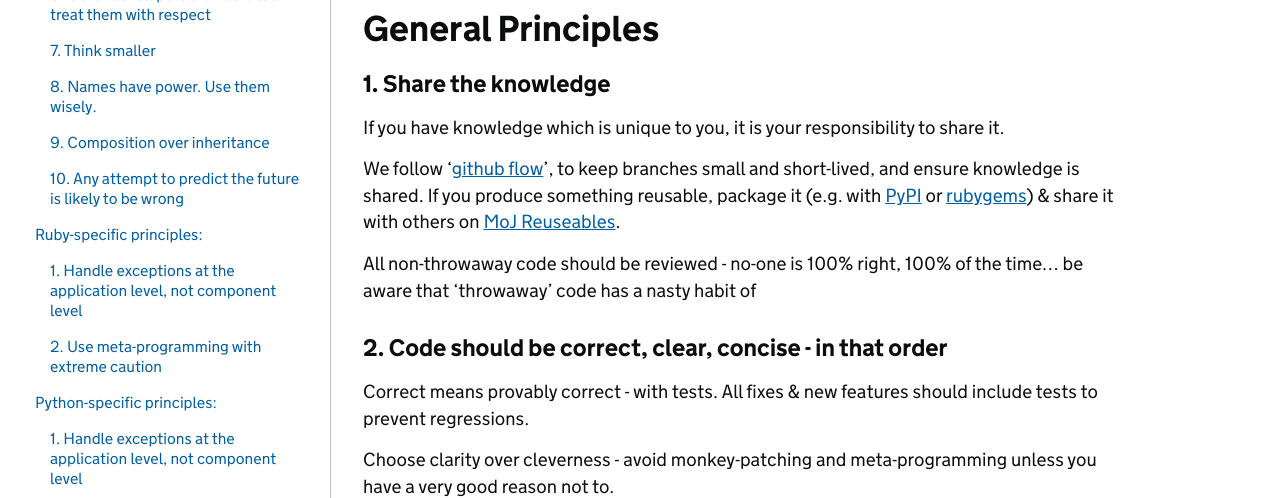
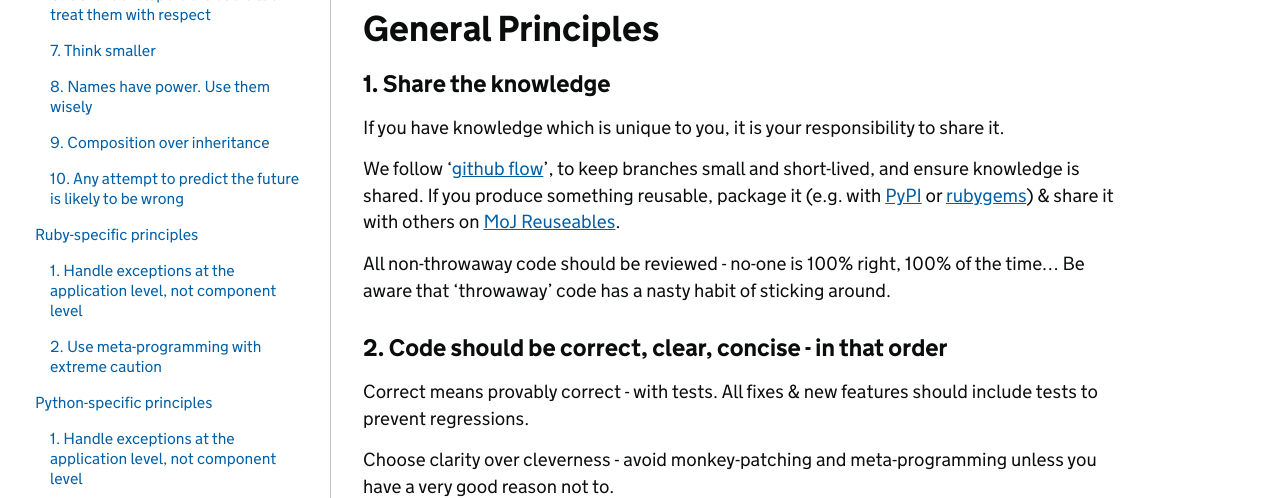
Before and after one commit to ministryofjustice/technical-guidance, a Jekyll site: the page built from principles/development-principles.md, in a window 1280 px wide. Shown: the part 425-923 px from the top of the page. Built offline with Jekyll 4.4.1, drawn with Linux system fonts in a browser that asks for light colours; our own code applies the rules of GitHub Pages for plain Markdown files; some of the changed text lies outside the part shown.

```diff
--- a/principles/development-principles.md
+++ b/principles/development-principles.md
@@ -14,7 +14,6 @@ expect to be challenged if you go your own way. The principles are to guide futu
 and current development - use your judgement, but in general only rewrite existing
 code if you really have to.
 
-
 ## General Principles
 
 ### 1. Share the knowledge
@@ -24,7 +23,7 @@ If you have knowledge which is unique to you, it is your responsibility to share
 We follow '[github flow](https://guides.github.com/introduction/flow/)', to keep branches small and short-lived, and ensure knowledge is shared.
 If you produce something reusable, package it (e.g. with [PyPI](https://pypi.org) or [rubygems](https://rubygems.org)) & share it with others on [MoJ Reuseables]( https://github.com/ministryofjustice/moj-reusables).
 
-All non-throwaway code should be reviewed - no-one is 100% right, 100% of the time… be aware that ‘throwaway’ code has a nasty habit of
+All non-throwaway code should be reviewed - no-one is 100% right, 100% of the time... Be aware that 'throwaway' code has a nasty habit of sticking around.
 
 ### 2. Code should be correct, clear, concise - in that order
 
@@ -32,55 +31,54 @@ Correct means provably correct - with tests. All fixes & new features should inc
 
 Choose clarity over cleverness - avoid monkey-patching and meta-programming unless you have a very good reason not to.
 
-Don’t Repeat Yourself - The '[Rule of Three](https://en.wikipedia.org/wiki/Rule_of_three_(computer_programming))' is a good approach to managing duplication. Less code is usually better - but not at the expense of clarity.
+Don't Repeat Yourself - The '[Rule of Three](https://en.wikipedia.org/wiki/Rule_of_three_(computer_programming))' is a good approach to managing duplication. Less code is usually better - but not at the expense of clarity.
 
 ### 3. Optimize for change
 
-Don’t try to solve every conceivable problem up-front, instead focus on making your code easy to change when needed.
+Don't try to solve every conceivable problem up-front, instead focus on making your code easy to change when needed.
 
-Don’t prematurely optimize - choose clarity over performance, unless there is a serious performance issue that needs to be addressed.
+Don't prematurely optimize - choose clarity over performance, unless there is a serious performance issue that needs to be addressed.
 
-### 4. Something simple which exists is better than a perfect solution which doesn’t exist yet
+### 4. Something simple which exists is better than a perfect solution which doesn't exist yet
 
 We learn best from putting real things in front of real users, not trying to achieve perfection in isolation.
-There is no substitute for a real user clicking through a user journey in a real application. Get it done, get
-it in front of people, and learn early.
+There is no substitute for a real user clicking through a user journey in a real application. Get it done, get it in front of people, and learn early.
 
-Don’t over-engineer. Follow the principle of Least Surprise. Choose process
+Don't over-engineer. Follow the principle of Least Surprise. Choose process
 concurrency over threading & let the O/S handle it, unless there is good reason.
-When you do use threading, use language abstractions to help. Don’t roll your
+When you do use threading, use language abstractions to help. Don't roll your
 own crypto. Handle exceptions at the app level, no lower, etc.
 
 ### 5. Everything fails, all of the time.
 
 Accept this and [code defensively](https://en.wikipedia.org/wiki/Defensive_programming) when calling other services.
 
-Every HTTP call could error or hang - handle failures appropriately and fail fast. Don’t let long-running external
+Every HTTP call could error or hang - handle failures appropriately and fail fast. Don't let long-running external
 calls impact your user experience.
 
 ### 6. Other developers are users too - treat them with respect
 
 If you have to explain how your code works, then your code is not clear enough.
-Comments are for explaining <strong>why</strong> something is needed, not how it works.
+Comments are for explaining **why** something is needed, not how it works.
 
 Commit messages should follow [GDS guidance](https://github.com/alphagov/styleguides/blob/master/git.md)
-No-one cares how clever you are - it’s far more important to work well with your team.
+No-one cares how clever you are - it's far more important to work well with your team.
 
 APIs are interfaces too - Like any other interface, APIs need designing and iterating for usability.
 
-Don’t pollute the global namespace.
+Don't pollute the global namespace.
 
 ### 7. Think smaller
 
 Stick to the Single Responsibility Principle - keep view templates, controllers and model classes as simple
 as possible. Keep methods short. Concepts and patterns which may help with this: Null Object pattern,
-Facade pattern, Form Objects, Sandi Metz’s '[Rules for Developers](https://robots.thoughtbot.com/sandi-metz-rules-for-developers)'.
+Facade pattern, Form Objects, Sandi Metz's '[Rules for Developers](https://robots.thoughtbot.com/sandi-metz-rules-for-developers)'.
 
 A solution composed of many small simple things is usually better than one big complex thing.
 
-### 8. Names have power. Use them wisely.
+### 8. Names have power. Use them wisely
 
-Don’t be cute or jokey when naming things. Names convey meaning - well-named functions & variables can
+Don't be cute or jokey when naming things. Names convey meaning - well-named functions & variables can
 remove the need for a comment. Avoid meaningless names like `obj` / `result` / `foo`.
 
 Use single-letter variables only where the letter represents a well-known mathematical property
@@ -90,27 +88,27 @@ See [Naming things]({{ 'standards/naming-things' | relative_url  }}).
 
 ### 9. Composition over inheritance
 
-It’s tempting to build an inheritance tree of objects extending others and redefining methods where needed -
-but that often just creates tech debt for the future. Choose ‘has-a’ relationships over ‘is-a’ - e.g. a
+It's tempting to build an inheritance tree of objects extending others and redefining methods where needed -
+but that often just creates tech debt for the future. Choose 'has-a' relationships over 'is-a' - e.g. a
 Car has-a Motor, rather than Car is-a MotorVehicle.
 
 ### 10. Any attempt to predict the future is likely to be wrong
 
 This includes estimates of work - if they are to be used for assigning budget or predicting delivery dates,
-they should always come with a level of confidence, or a best/worst case range (e.g. “between x and y days”
-or “maybe x days, but i’m only 50% confident of that”).
+they should always come with a level of confidence, or a best/worst case range (e.g. "between x and y days"
+or "maybe x days, but i'm only 50% confident of that").
 
-The larger the chunk of work you’re estimating, the more inaccurate you will be - so if it doesn’t fit into
+The larger the chunk of work you're estimating, the more inaccurate you will be - so if it doesn't fit into
 a single sprint, break it down until it does.
 
-## Ruby-specific principles:
+## Ruby-specific principles
 
 ### 1. Handle exceptions at the application level, not component level
 
-(<i>This differs slightly from the Python principle in wording and philosophy</i>)
+(*This differs slightly from the Python principle in wording and philosophy*)
 
-Don’t swallow exceptions in your libraries, let them propagate up to the application.
-It’s usually only there that sufficient context exists to decide upon the appropriate action.
+Don't swallow exceptions in your libraries, let them propagate up to the application.
+It's usually only there that sufficient context exists to decide upon the appropriate action.
 
 Exceptions are for the unexpected & unhandleable, not flow control.
 
@@ -120,16 +118,16 @@ Always put specific exception types in rescue statements (unless you have good r
 
 Unless done very carefully, meta-programming makes code harder to read, debug, and understand.
 It also creates performance issues through purging method caches, etc. Just because you can meta-program
-in Ruby, doesn’t mean you should  - there’s nearly always a better way.
+in Ruby, doesn't mean you should  - there's nearly always a better way.
 
-## Python-specific principles:
+## Python-specific principles
 
 ### 1. Handle exceptions at the application level, not component level
 
-(<i>This differs slightly from the related Ruby-specific principle in wording and philosophy</i>)
+(*This differs slightly from the related Ruby-specific principle in wording and philosophy*)
 
-Don’t swallow unexpected open type or base type exceptions in your libraries, let them propagate up
-to the application. It’s usually only there that sufficient context exists to decide upon the
+Don't swallow unexpected open type or base type exceptions in your libraries, let them propagate up
+to the application. It's usually only there that sufficient context exists to decide upon the
 appropriate action. Always specify an exception type in a try/except unless there is a good reason not to.
 
 ### 2. PEP 8
```
